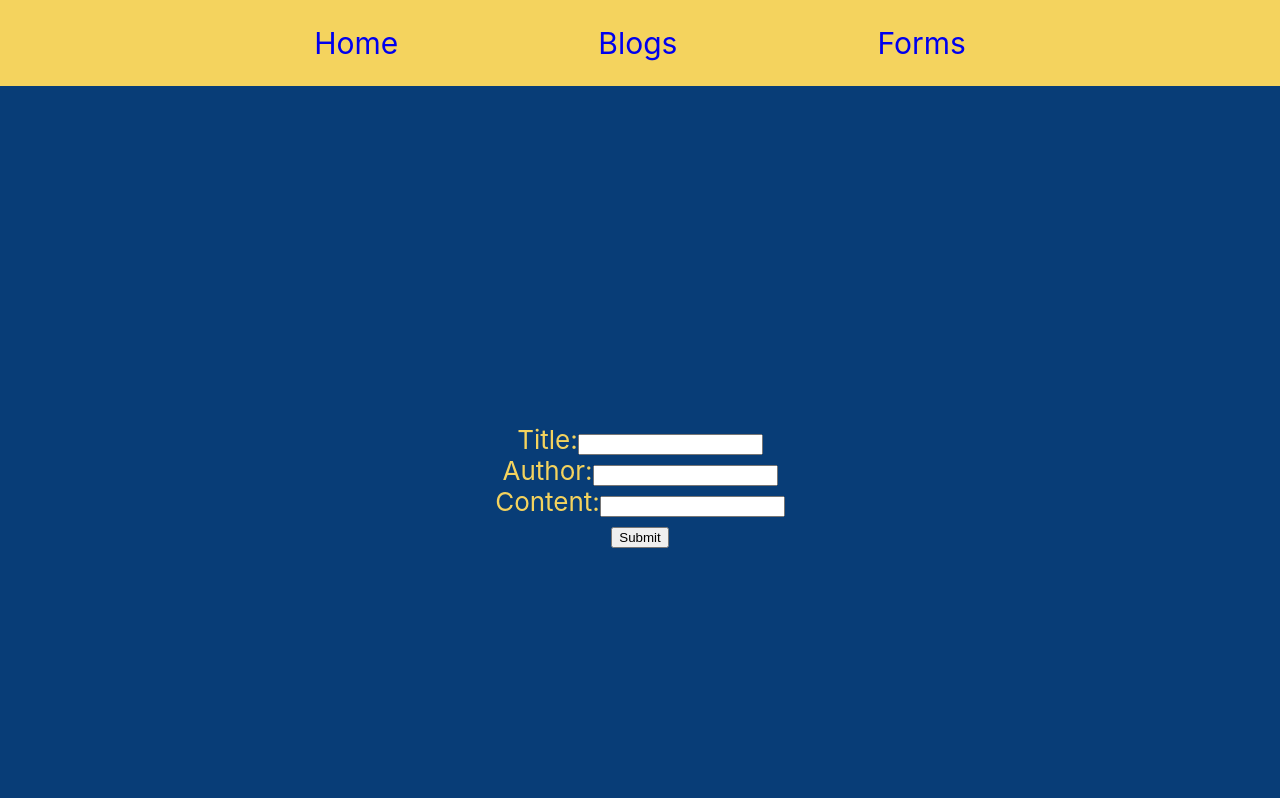
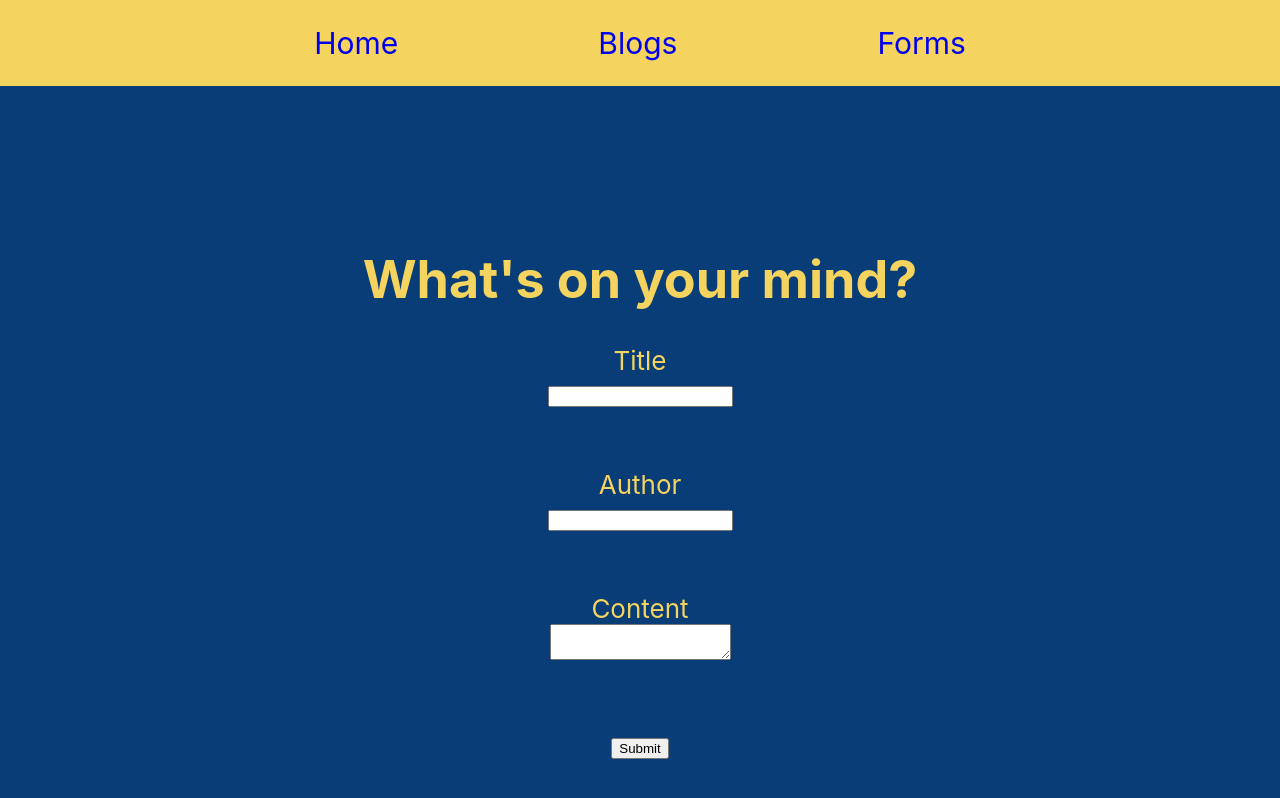
Before and after one commit to Kevin-Arista/blogzter, a React (Create React App) app in the folder frontend/: page /forms in a window 1280 px wide. Shown: the top 798 px of the page. Built offline with nearby package versions, Linux system fonts and the light colour scheme.

Commit message:
connect front-end form with post request

```diff
--- a/frontend/src/components/form-component.js
+++ b/frontend/src/components/form-component.js
@@ -1,19 +1,47 @@
-import React from "react";
+import axios from "axios";
+import React, { useState } from "react";
 
 function BlogForm(props){
+
+    const [formData, setFormData] = useState({
+       title: "",
+       author: "",
+       content: ""
+    })
+
+    const handleSubmit = (e)=>{
+        e.preventDefault()
+        axios.post("http://localhost:4000/blogs/post", formData).then((res) => {
+            console.log(res.status, res.data);
+        });
+    }
+
     return(
+
         <div className="BlogForm">
-            <form action="" method="post">
-            <label for="blog_title">Title:</label>
-            <input name="blog_title"type="text"/>
-            <br/>
-            <label for="blog_author">Author:</label>
-            <input name="blog_author"type="text"/>
-            <br/>
-            <label for="blog_content">Content:</label>
-            <input name="blog_content"type="text"/>
-            <br/>
-            <input type="submit" value="Submit" />
+
+            <form onSubmit={handleSubmit}>
+                <h1> What's on your mind? </h1>
+
+                <label htmlFor="title">Title</label>
+                <br/>
+                <input onChange={(e)=> setFormData({...formData, title: e.target.value})} value={formData.title} type="text" name="title" id="title" />
+                <br/>
+                <br/>
+                <br/>
+                <label htmlFor="author">Author</label>
+                <br/>
+                <input onChange={(e)=> setFormData({...formData, author: e.target.value})} value={formData.author} type="text" name="author" id="author" />
+                <br/>
+                <br/>
+                <br/>
+                <label htmlFor="content">Content</label>
+                <br/>
+                <textarea onChange={(e)=> setFormData({...formData, content: e.target.value})} value={formData.content} name="content" id="content"></textarea>
+                <br/>
+                <br/>
+                <br/>
+                <input type="submit" value="Submit" />
             </form>
         </div>
     );
```
Also changed, not shown: 1 other file (tests, documents, lock files or other folders).
